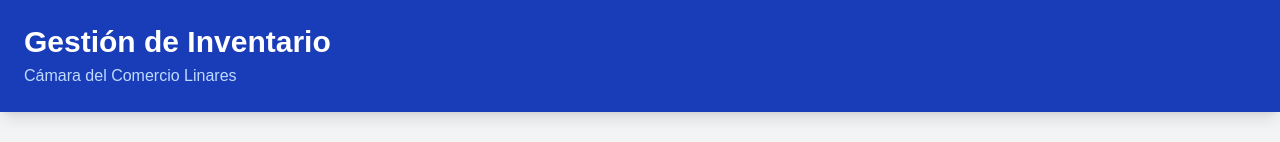
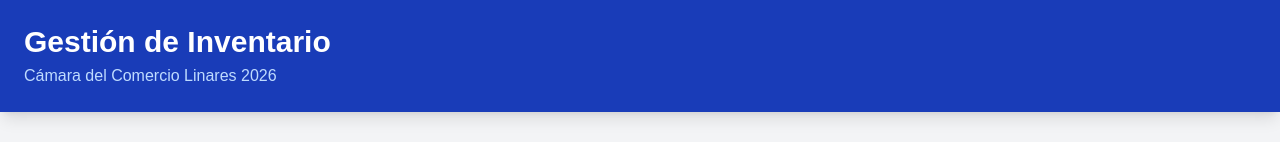
Before and after one commit to AlbertooCap/AplicacionInventario, a Next.js app: page / in a window 1280 px wide. Shown: the top 142 px of the page. Built offline with nearby package versions, Linux system fonts and the light colour scheme; no server answers; the database is empty.

Commit message:
app actualizada css3

```diff
--- a/app/page.tsx
+++ b/app/page.tsx
@@ -10,7 +10,7 @@
       {/* Header */}
       <header className="bg-blue-800 text-white p-6 shadow-lg">
         <h1 className="text-3xl font-bold">Gestión de Inventario</h1>
-        <p className="text-blue-200 mt-1">Cámara del Comercio Linares</p>
+        <p className="text-blue-200 mt-1">Cámara del Comercio Linares 2026</p>
       </header>
 
       <div className="p-8">
```
